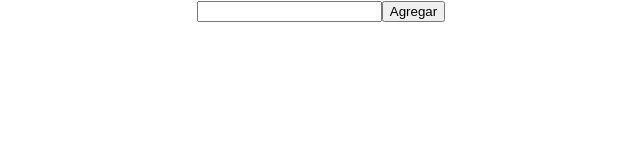
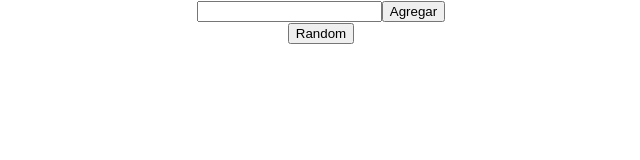
Before and after one commit to lccarrillo247/rick_and_morty, a React (Create React App) app: page / in a window 1280 px wide. Shown: the top 160 px of the page, without its empty margins (319-959 px from the left). Built offline with nearby package versions, Linux system fonts and the light colour scheme.

Commit message:
Botón random

```diff
--- a/src/components/Nav.jsx
+++ b/src/components/Nav.jsx
@@ -1,7 +1,17 @@
 import SearchBar from "./SearchBar";
 
 export default function Nav(props) {
+
+    const aleatorio = (max) => {
+        return Math.floor(Math.random() * max);
+    }
+
     return (
+        <>
         <SearchBar onSearch={props.onSearch} />
+        <button
+        onClick={() => props.onSearch(aleatorio(826))}
+        >Random</button>
+        </>
     )
 }
```
